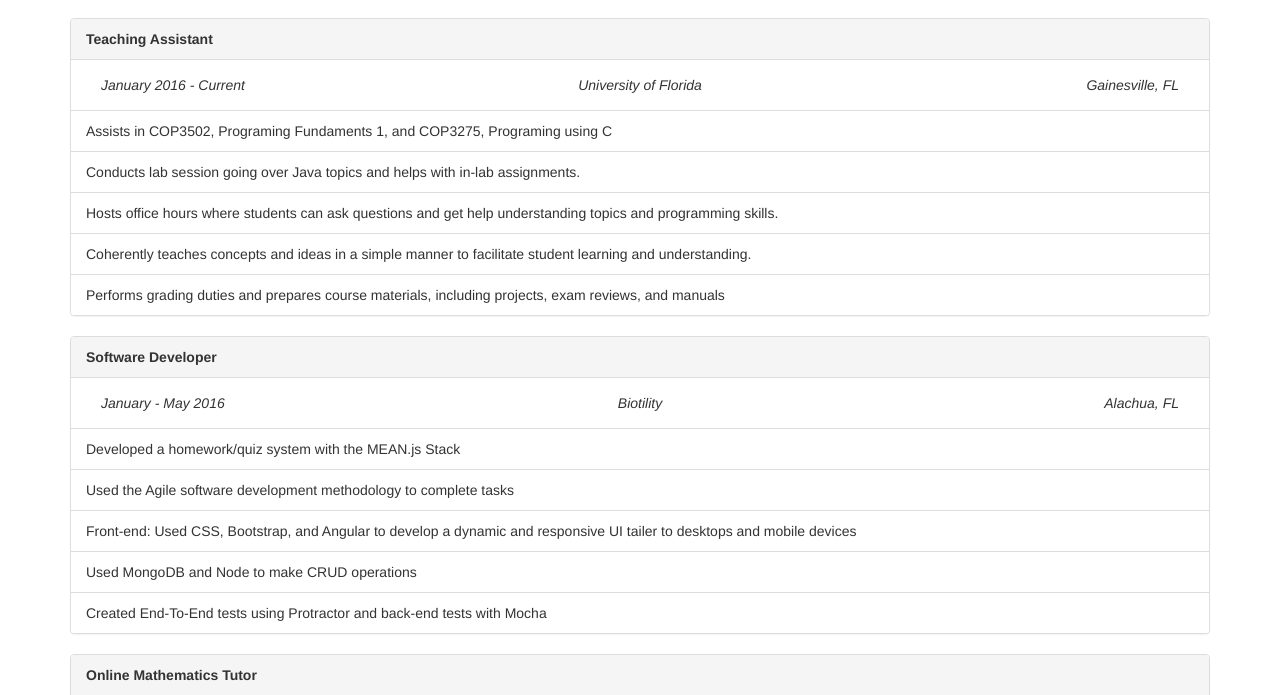
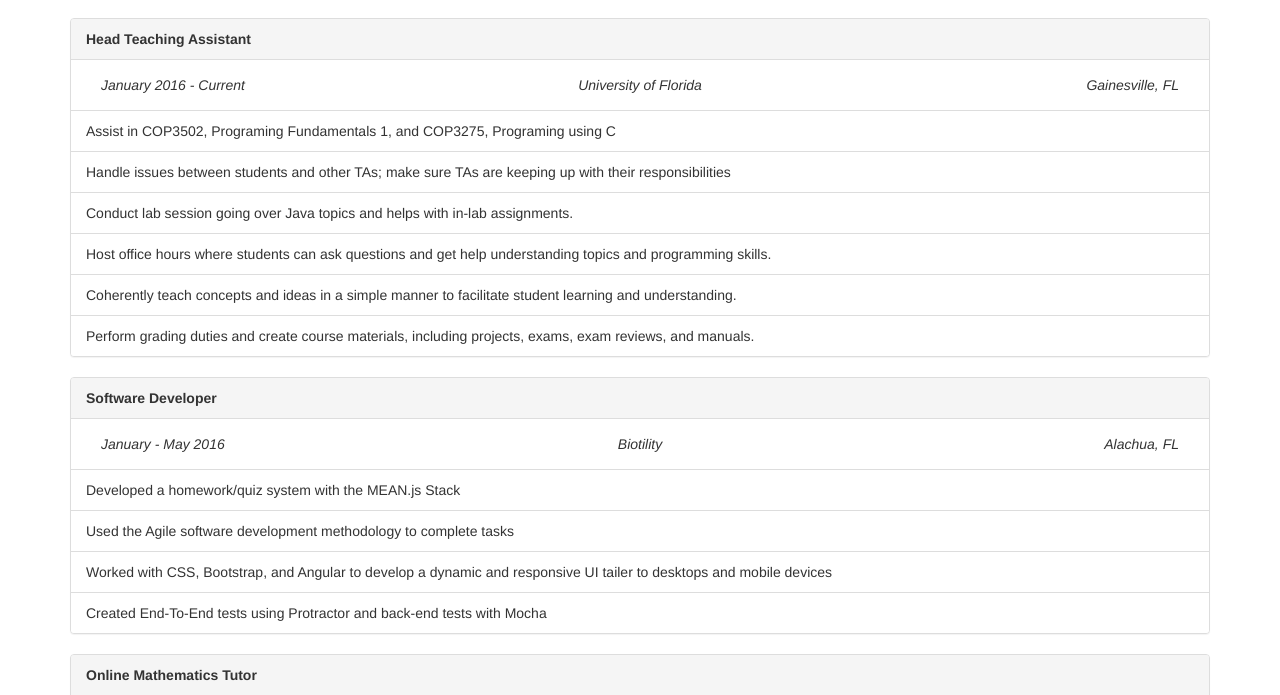
Before and after one commit to mikedaabeast/mikedaabeast.github.io, a plain HTML site: page html/work.html in a window 1280 px wide. Shown: the part 53-748 px from the top of the page. Drawn offline with nearby package versions, Linux system fonts and the light colour scheme.

Commit message:
resume 2017

```diff
--- a/html/work.html
+++ b/html/work.html
@@ -47,29 +47,33 @@
         <div class="container">
             <div class="panel panel-default">
                 <!-- Default panel contents -->
-                <div class="panel-heading"><strong>Teaching Assistant</strong></div>
+                <div class="panel-heading"><strong>Head Teaching Assistant</strong></div>
                 <div class="panel-body">
                     <i align="left" class="col-md-4 col-sm-4 col-xs-4">January 2016 - Current</i>
                     <i align="center" class="col-md-4 col-sm-4 col-xs-4">University of Florida</i>
                     <i align="right" class="col-md-4 col-sm-4 col-xs-4">Gainesville, FL</i>
                 </div>
 
+
                 <!-- List group -->
                 <ul class="list-group">
                     <li class="list-group-item">
-                        Assists in COP3502, Programing Fundaments 1, and COP3275, Programing using C
+                        Assist in COP3502, Programing Fundamentals 1, and COP3275, Programing using C
                     </li>
                     <li class="list-group-item">
-                        Conducts lab session going over Java topics and helps with in-lab assignments.
+                        Handle issues between students and other TAs; make sure TAs are keeping up with their responsibilities
                     </li>
                     <li class="list-group-item">
-                        Hosts office hours where students can ask questions and get help understanding topics and programming skills.
+                        Conduct lab session going over Java topics and helps with in-lab assignments.
                     </li>
                     <li class="list-group-item">
-                        Coherently teaches concepts and ideas in a simple manner to facilitate student learning and understanding.
+                        Host office hours where students can ask questions and get help understanding topics and programming skills.
                     </li>
                     <li class="list-group-item">
-                        Performs grading duties and prepares course materials, including projects, exam reviews, and manuals
+                        Coherently teach concepts and ideas in a simple manner to facilitate student learning and understanding.
+                    </li>
+                    <li class="list-group-item">
+                        Perform grading duties and create course materials, including projects, exams, exam reviews, and manuals.
                     </li>
                 </ul>
             </div>
@@ -92,11 +96,7 @@
                         Used the Agile software development methodology to complete tasks
                     </li>
                     <li class="list-group-item">
-                        Front-end: Used CSS, Bootstrap, and Angular to develop a dynamic and responsive UI tailer to desktops and
-                        mobile devices
-                    </li>
-                    <li class="list-group-item">
-                        Used MongoDB and Node to make CRUD operations
+                        Worked with CSS, Bootstrap, and Angular to develop a dynamic and responsive UI tailer to desktops and mobile devices
                     </li>
                     <li class="list-group-item">
                         Created End-To-End tests using Protractor and back-end tests with Mocha
@@ -118,15 +118,15 @@
                 <ul class="list-group table-hover">
                     <li class="list-group-item">
                         Tutored grade-school and college students in Algebra,
-                        Geometry, Calculus, and Differential Equation
+                        Geometry, Calculus, and Differential Equations.
                     </li>
                     <li class="list-group-item">
-                        Conducted one-on-one voice/audio tutoring session
+                        Conducted one-on-one voice/audio tutoring session.
                     </li>
                     <li class="list-group-item">
                         Assisted over 100 students in better
                         understanding weak areas within a subject or
-                        a subject as a whole
+                        a subject as a whole.
                     </li>
                     <li class="list-group-item">
                         Achieved and maintained a 96% Customer Satisfaction rating
```
Also changed, not shown: html/contact.html (+3 -3 lines).
